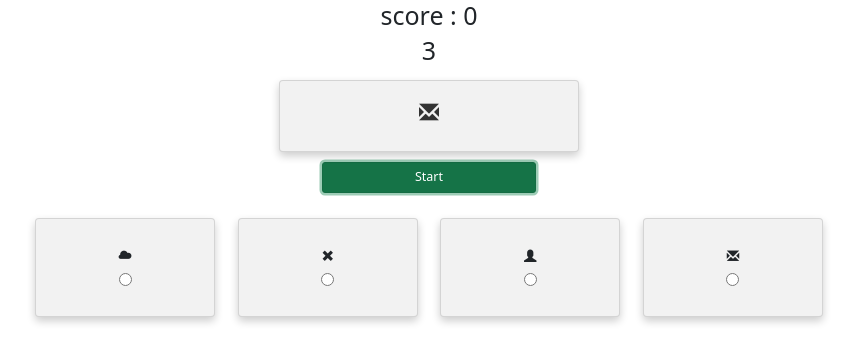
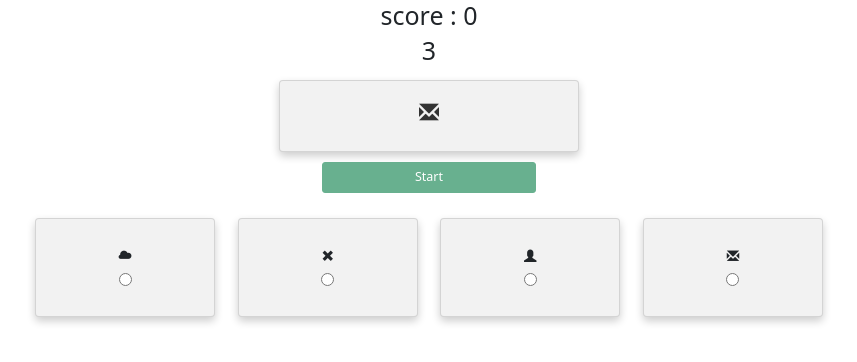
Before and after one commit to Mohamadreza-mpy/Memory-Game-, a plain HTML site: page index.html in a window 1280 px wide. Both pictures are taken after a click on the button "Start". Shown: the whole page, without its empty margins (211-1068 px from the left). Drawn offline with nearby package versions, Linux system fonts and the light colour scheme.

Commit message:
desabled in but after start

```diff
--- a/index.html
+++ b/index.html
@@ -20,18 +20,9 @@
         <h2><i id="iconChang" class="glyphicon glyphicon-cloud"></i></h2>
       </div>
     </div>
-
     <div class="d-grid gap-2 col-2 mx-auto">
-      <button type="button" onclick="startCounter()" class="btn btn-success btn-lg" >Start</button>
+      <button type="button" id="but-start" onclick="startCounter()" class="btn btn-success btn-lg" >Start</button>
     </div>
-
-
-
-
-
-
-
-
     <div id="conta" class="container text-center">
       <div class="card" style="width: 18rem;">
 
--- a/index.js
+++ b/index.js
@@ -22,7 +22,7 @@ var counterElement = document.getElementById("counter");
 
 
     function startCounter() {
-
+      let but = document.getElementById('but-start').setAttribute("disabled", "")
       let cards = document.getElementById('conta').style.display="inline";
       counterElement.textContent = counter;
       timeoutId = setTimeout(function() {
@@ -33,6 +33,7 @@ var counterElement = document.getElementById("counter");
         }else
         {
             counterElement.textContent = 'finish'
+            let but = document.getElementById('but-start').removeAttribute('disabled')
             let cards = document.getElementById('conta').style.display="none";
             counter = 5
         }
```
